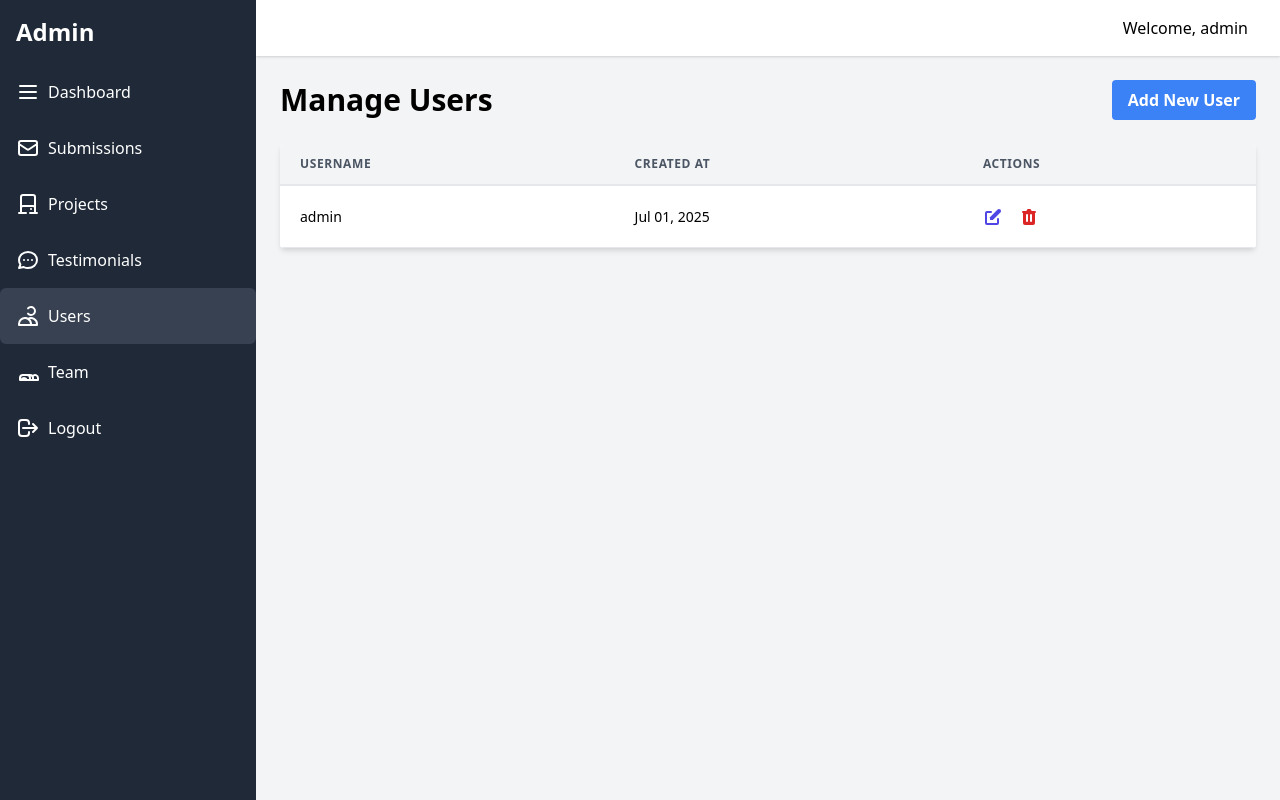
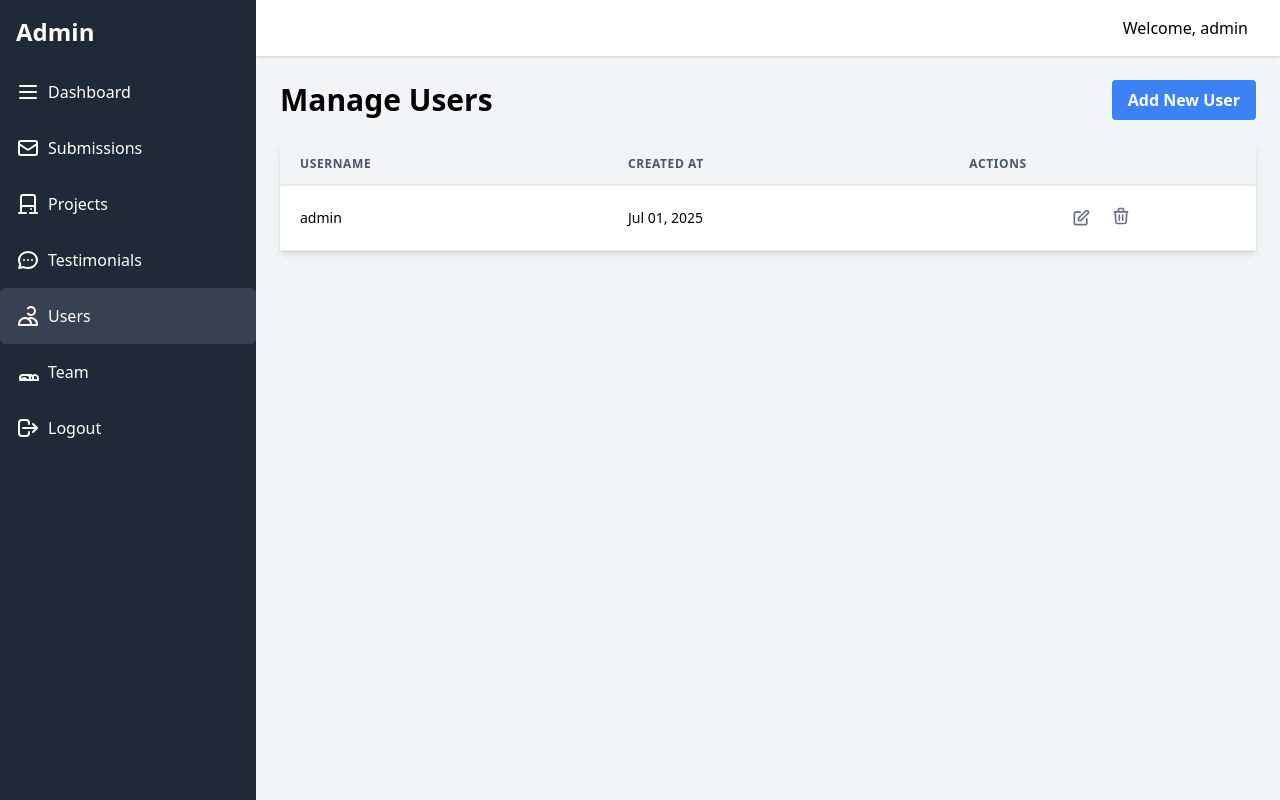
Before and after one commit to HarrisChatuwa/greenheld_site, a PHP site: page /admin/users.php in a window 1280 px wide. Run offline with PHP 8.4, Linux system fonts and the light colour scheme; a user stored in the database is signed in; data comes from the database, SQL or seed files in the repository; some libraries are stand-ins or nearby versions.

Commit message:
better icons in admin

```diff
--- a/admin/users.php
+++ b/admin/users.php
@@ -39,18 +39,13 @@ $users = $stmt->fetchAll();
                     <tr>
                         <td class="px-5 py-5 border-b border-gray-200 bg-white text-sm"><?php echo htmlspecialchars($user['username']); ?></td>
                         <td class="px-5 py-5 border-b border-gray-200 bg-white text-sm"><?php echo date('M d, Y', strtotime($user['created_at'])); ?></td>
-                        <td class="px-5 py-5 border-b border-gray-200 bg-white text-sm whitespace-nowrap">
-                            <div class="flex items-center space-x-4">
-                                <button data-modal-target="#edit-user-modal-<?php echo $user['id']; ?>" class="text-indigo-600 hover:text-indigo-900">
-                                    <svg xmlns="http://www.w3.org/2000/svg" class="h-5 w-5 inline-block" viewBox="0 0 20 20" fill="currentColor">
-                                        <path d="M17.414 2.586a2 2 0 00-2.828 0L7 10.172V13h2.828l7.586-7.586a2 2 0 000-2.828z" />
-                                        <path fill-rule="evenodd" d="M2 6a2 2 0 012-2h4a1 1 0 010 2H4v10h10v-4a1 1 0 112 0v4a2 2 0 01-2 2H4a2 2 0 01-2-2V6z" clip-rule="evenodd" />
-                                    </svg>
+                        <td class="px-5 py-5 border-b border-gray-200 bg-white text-sm whitespace-nowrap text-center">
+                            <div class="flex item-center justify-center space-x-4">
+                                <button data-modal-target="#edit-user-modal-<?php echo $user['id']; ?>" class="w-6 h-6 text-gray-500 hover:text-indigo-600 focus:outline-none" title="Edit">
+                                    <svg xmlns="http://www.w3.org/2000/svg" class="h-5 w-5" fill="none" viewBox="0 0 24 24" stroke="currentColor"><path stroke-linecap="round" stroke-linejoin="round" stroke-width="2" d="M11 5H6a2 2 0 00-2 2v11a2 2 0 002 2h11a2 2 0 002-2v-5m-1.414-9.414a2 2 0 112.828 2.828L11.828 15H9v-2.828l8.586-8.586z" /></svg>
                                 </button>
-                                <a href="delete_user.php?id=<?php echo $user['id']; ?>" class="text-red-600 hover:text-red-900" onclick="return confirm('Are you sure?')">
-                                    <svg xmlns="http://www.w3.org/2000/svg" class="h-5 w-5 inline-block" viewBox="0 0 20 20" fill="currentColor">
-                                        <path fill-rule="evenodd" d="M9 2a1 1 0 00-.894.553L7.382 4H4a1 1 0 000 2v10a2 2 0 002 2h8a2 2 0 002-2V6a1 1 0 100-2h-3.382l-.724-1.447A1 1 0 0011 2H9zM7 8a1 1 0 012 0v6a1 1 0 11-2 0V8zm4 0a1 1 0 012 0v6a1 1 0 11-2 0V8z" clip-rule="evenodd" />
-                                    </svg>
+                                <a href="delete_user.php?id=<?php echo $user['id']; ?>" class="w-6 h-6 text-gray-500 hover:text-red-600 focus:outline-none" title="Delete" onclick="return confirm('Are you sure?')">
+                                    <svg xmlns="http://www.w3.org/2000/svg" class="h-5 w-5" fill="none" viewBox="0 0 24 24" stroke="currentColor"><path stroke-linecap="round" stroke-linejoin="round" stroke-width="2" d="M19 7l-.867 12.142A2 2 0 0116.138 21H7.862a2 2 0 01-1.995-1.858L5 7m5 4v6m4-6v6m1-10V4a1 1 0 00-1-1h-4a1 1 0 00-1 1v3M4 7h16" /></svg>
                                 </a>
                             </div>
                         </td>
```
Also changed, not shown: admin/projects.php (+6 -11 lines), admin/team.php (+6 -11 lines), admin/testimonials.php (+6 -11 lines).
